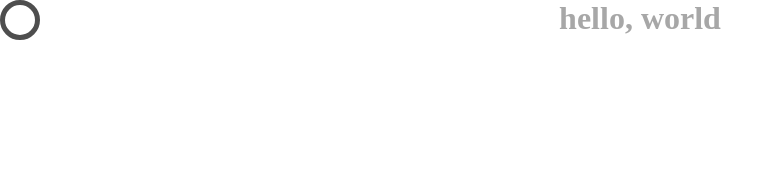
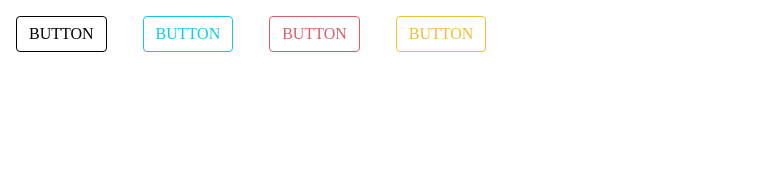
Before and after one commit to lewKcoder/frontend-effect-p, a plain HTML site: page index.html in a window 1280 px wide. Shown: the top 175 px of the page, without its empty margins (0-783 px from the left). Drawn offline with Linux system fonts and the light colour scheme; some packages are replaced by stand-ins of ours.

Commit message:
training

```diff
--- a/index.html
+++ b/index.html
@@ -8,9 +8,9 @@
     <link rel="stylesheet" href="./main.css" />
   </head>
   <body>
-    <div class="cursor"></div>
+    <!-- <div class="cursor"></div> -->
     <main>
-      <h1 class="title"><span class="text">hello, world</span></h1>
+      <!-- <h1 class="title"><span class="text">hello, world</span></h1>
       <div class="image">
         <img class="html-logo" src="./public/images/logo-2582748_1280.png" alt="" />
         <span class="shadow"></span>
@@ -18,8 +18,37 @@
 
       <div>
         <img class="return-logo" src="./public/images/logo-2582748_1280.png" alt="" />
+      </div> -->
+    </main>
+<!--
+    <h1 class="title">title</h1>
+    <h2 class="sub-title">subtitle</h2>
+    <ul class="lists">
+      <li class="list">
+        <p class="text-info">text</p>
+        <button class="button">button</button>
+      </li>
+      <li class="list">
+        <p class="text-info">text</p>
+        <button class="button">button</button>
+      </li>
+    </ul> -->
+
+    <div>
+      <div class="button-wrapper">
+        <button>BUTTON</button>
       </div>
-    </main>
+      <div class="button-wrapper">
+        <button class="primary">BUTTON</button>
+      </div>
+      <div class="button-wrapper">
+        <button class="danger">BUTTON</button>
+      </div>
+      <div class="button-wrapper">
+        <button class="warning">BUTTON</button>
+      </div>
+    </div>
+
   </body>
   <script src="./gsap-public/minified/gsap.min.js"></script>
   <script src="./main.js"></script>
--- a/main.css
+++ b/main.css
@@ -1,8 +1,16 @@
 html {
   /* cursor: none; */
   position: relative;
+  /* color: green; */
 }
 
+:root {
+  --main-color: #666;
+}
+.lists {
+  --main-color: redfwe;
+}
+/*
 .title {
   overflow: hidden;
   text-align: center;
@@ -64,3 +72,92 @@ html {
   border-radius: 50%;
   border: 5px solid #4e4e4e;
 }
+
+.cards {
+  display: flex;
+  list-style: none;
+  justify-content: space-around;
+}
+.cards .card {
+  width: 30%;
+}
+.cards .card img {
+  width: 100%;
+  height: auto;
+}
+.cards .card button {
+  border: 1px solid #000;
+} */
+
+/* .title {
+  color: var(--main-color);
+  text-align: center;
+}
+.sub-title {
+  color: var(--main-color);
+  text-align: center;
+  padding: 0 0 16px;
+  margin: 0 20% 24px;
+  border-bottom: 3px solid;
+}
+.lists {
+  width: 80%;
+  margin: auto;
+  border: 1px solid var(--main-color);
+  border-radius: 6px;
+  padding: 24px;
+  list-style: none;
+}
+.lists .list {
+  padding: 0 0 8px;
+  margin: 0 0 8px;
+  border-bottom: 1px solid var(--main-color);
+}
+.lists .list .button {
+  border: 3px solid var(--main-color);
+  color: var(--main-color, red);
+  border-radius: 6px;
+  padding: 4px 8px;
+} */
+
+/* button {
+  padding: 4px 8px;
+  border: 1px solid #000;
+  color: #000;
+}
+button:hover {
+  color: #fff;
+  background-color: #000;
+}
+.primary {
+  border: 1px solid #0dcaf0;
+}
+.primary:hover {
+  background-color: #0dcaf0;
+} */
+
+.button-wrapper {
+  margin: 16px;
+  display: inline-block;
+}
+
+button {
+  --button-initial-color: #000;
+  border: 1px solid var(--custom-color, var(--button-initial-color));
+  color: var(--custom-color, var(--button-initial-color));
+  padding: 8px 12px;
+  border-radius: 4px;
+}
+button:hover {
+  color: #fff;
+  background-color: var(--custom-color, var(--button-initial-color));
+}
+.primary {
+  --custom-color: #0dcaf0;
+}
+.danger {
+  --custom-color: #d95f6b;
+}
+.warning {
+  --custom-color: #edbf34;
+}
```
Also changed, not shown: professional-memo.html (added, +11 -0 lines), public/images/104622.jpeg (added).
